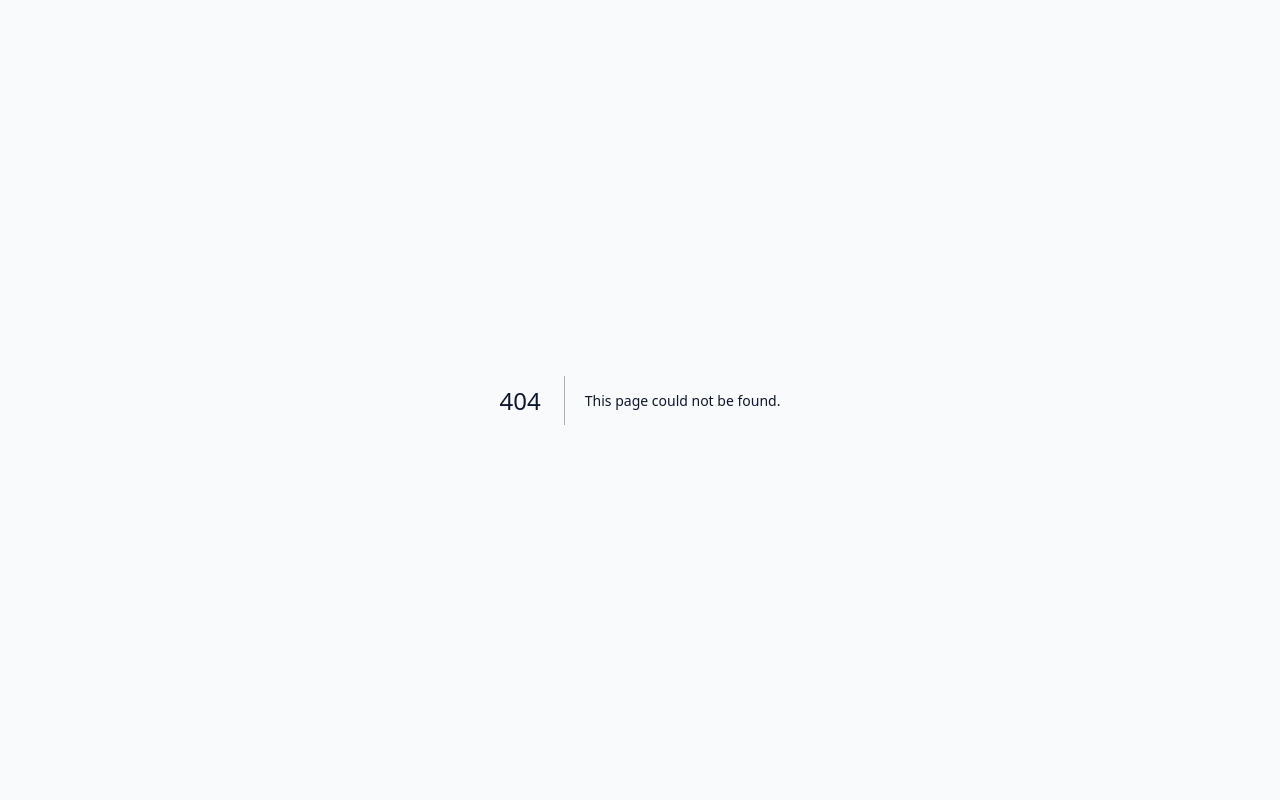
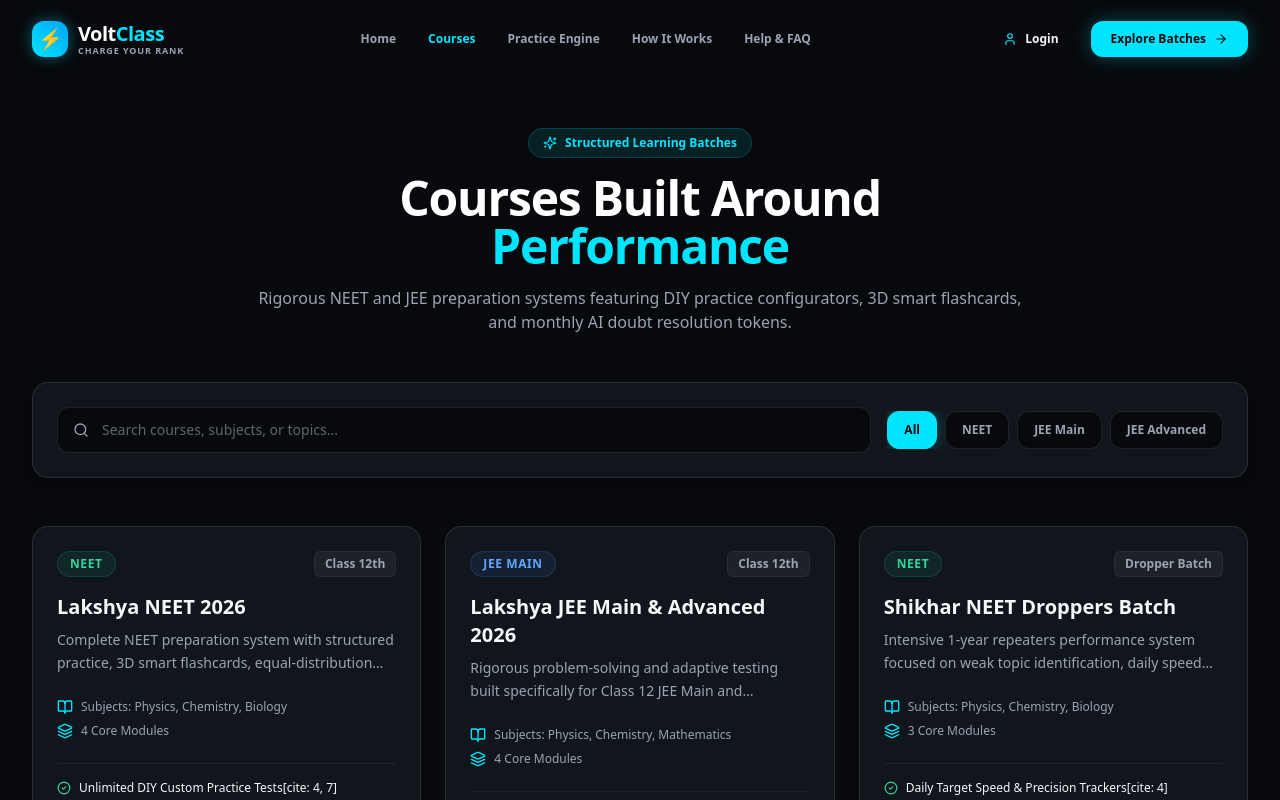
Before and after one commit to Shivamdangi8159/voltclass-waitlist, a Next.js app: page /courses in a window 1280 px wide. Before the commit this address had no page. Shown: the top 800 px of the page. Built offline with nearby package versions, Linux system fonts and the light colour scheme.

Commit message:
Create page.tsx

```diff
--- /dev/null
+++ b/app/courses/page.tsx
@@ -0,0 +1,111 @@
+'use client';
+
+import React, { useState } from 'react';
+import { Navbar } from '@/components/layout/Navbar';
+import { Footer } from '@/components/layout/Footer';
+import { CourseCard } from '@/components/ui/CourseCard';
+import { COURSES_DATA } from '@/data/courses';
+import { Search, Sparkles, BookOpen } from 'lucide-react';
+
+export default function CoursesIndexPage() {
+  const [selectedExam, setSelectedExam] = useState<string>('All');
+  const [searchQuery, setSearchQuery] = useState<string>('');
+
+  const filteredCourses = COURSES_DATA.filter((course) => {
+    const matchesExam =
+      selectedExam === 'All' ||
+      (selectedExam === 'NEET' && course.exam === 'NEET') ||
+      (selectedExam === 'JEE Main' && course.exam === 'JEE Main') ||
+      (selectedExam === 'JEE Advanced' && course.exam === 'JEE Advanced');
+
+    const matchesSearch =
+      course.title.toLowerCase().includes(searchQuery.toLowerCase()) ||
+      course.description.toLowerCase().includes(searchQuery.toLowerCase()) ||
+      course.subject.some((s) => s.toLowerCase().includes(searchQuery.toLowerCase()));
+
+    return matchesExam && matchesSearch;
+  });
+
+  return (
+    <div className="min-h-screen bg-[#07090C] text-[#F5F7FA] font-sans selection:bg-[#00E5FF] selection:text-black">
+      <Navbar />
+
+      <main className="pt-32 pb-24 max-w-7xl mx-auto px-4 sm:px-6 lg:px-8">
+        {/* Header Section */}
+        <div className="text-center max-w-3xl mx-auto mb-12">
+          <div className="inline-flex items-center gap-2 bg-[#00E5FF]/10 border border-[#00E5FF]/20 px-3.5 py-1.5 rounded-full text-xs font-bold text-[#00E5FF] mb-4">
+            <Sparkles className="w-3.5 h-3.5" />
+            <span>Structured Learning Batches</span>
+          </div>
+          <h1 className="text-3xl sm:text-5xl font-black text-white mb-4 tracking-tight">
+            Courses Built Around <span className="text-[#00E5FF]">Performance</span>
+          </h1>
+          <p className="text-sm sm:text-base text-[#9AA4B2] leading-relaxed">
+            Rigorous NEET and JEE preparation systems featuring DIY practice configurators, 3D smart flashcards, and monthly AI doubt resolution tokens.
+          </p>
+        </div>
+
+        {/* Search & Filter Controls */}
+        <div className="bg-[#11161D] border border-white/10 rounded-2xl p-4 sm:p-6 mb-12 space-y-4 sm:space-y-0 sm:flex sm:items-center sm:justify-between sm:gap-4 shadow-xl">
+          {/* Search Input */}
+          <div className="relative flex-1">
+            <Search className="w-4 h-4 text-[#9AA4B2] absolute left-4 top-1/2 -translate-y-1/2" />
+            <input
+              type="text"
+              placeholder="Search courses, subjects, or topics..."
+              value={searchQuery}
+              onChange={(e) => setSearchQuery(e.target.value)}
+              className="w-full bg-[#07090C] border border-white/10 rounded-xl pl-11 pr-4 py-3 text-sm text-white placeholder:text-[#9AA4B2]/60 focus:outline-none focus:border-[#00E5FF] transition-colors"
+            />
+          </div>
+
+          {/* Category Filter Buttons */}
+          <div className="flex items-center gap-2 overflow-x-auto pb-2 sm:pb-0">
+            {['All', 'NEET', 'JEE Main', 'JEE Advanced'].map((category) => (
+              <button
+                key={category}
+                onClick={() => setSelectedExam(category)}
+                className={`px-4 py-2.5 rounded-xl text-xs font-bold transition-all whitespace-nowrap border ${
+                  selectedExam === category
+                    ? 'bg-[#00E5FF] text-[#07090C] border-[#00E5FF] shadow-[0_0_15px_rgba(0,229,255,0.3)]'
+                    : 'bg-[#07090C] text-[#9AA4B2] border-white/10 hover:text-white hover:border-white/20'
+                }`}
+              >
+                {category}
+              </button>
+            ))}
+          </div>
+        </div>
+
+        {/* Course Grid */}
+        {filteredCourses.length > 0 ? (
+          <div className="grid md:grid-cols-2 lg:grid-cols-3 gap-6">
+            {filteredCourses.map((course) => (
+              <CourseCard key={course.id} course={course} />
+            ))}
+          </div>
+        ) : (
+          /* Empty State */
+          <div className="bg-[#11161D] border border-white/10 rounded-2xl p-12 text-center max-w-md mx-auto">
+            <BookOpen className="w-12 h-12 text-[#00E5FF] mx-auto mb-4 opacity-80" />
+            <h3 className="text-lg font-bold text-white mb-2">No Courses Found</h3>
+            <p className="text-xs text-[#9AA4B2] mb-6">
+              No course matches your search query or selected filter criteria.
+            </p>
+            <button
+              onClick={() => {
+                setSelectedExam('All');
+                setSearchQuery('');
+              }}
+              className="bg-[#00E5FF] text-[#07090C] text-xs font-bold px-5 py-2.5 rounded-xl hover:bg-[#33EBFF] transition-all"
+            >
+              Reset Filters
+            </button>
+          </div>
+        )}
+      </main>
+
+      <Footer />
+    </div>
+  );
+}
```
